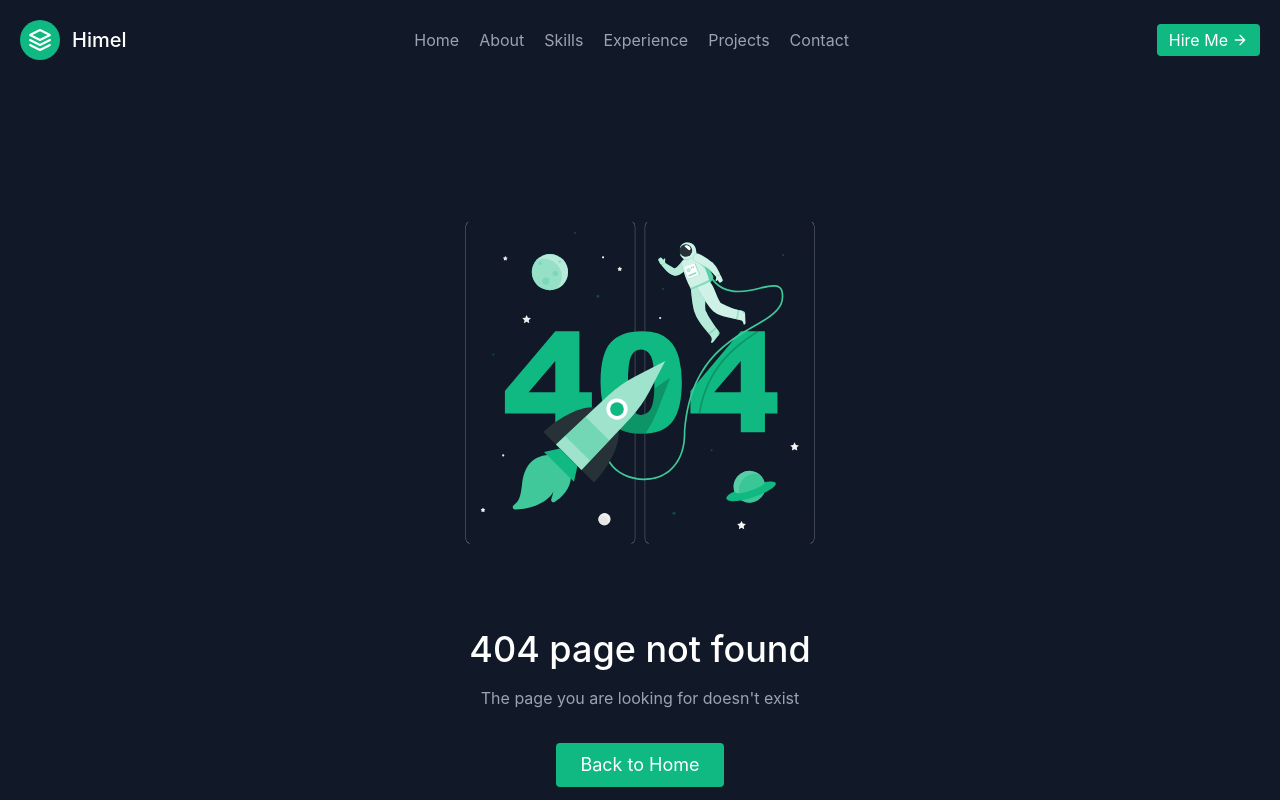
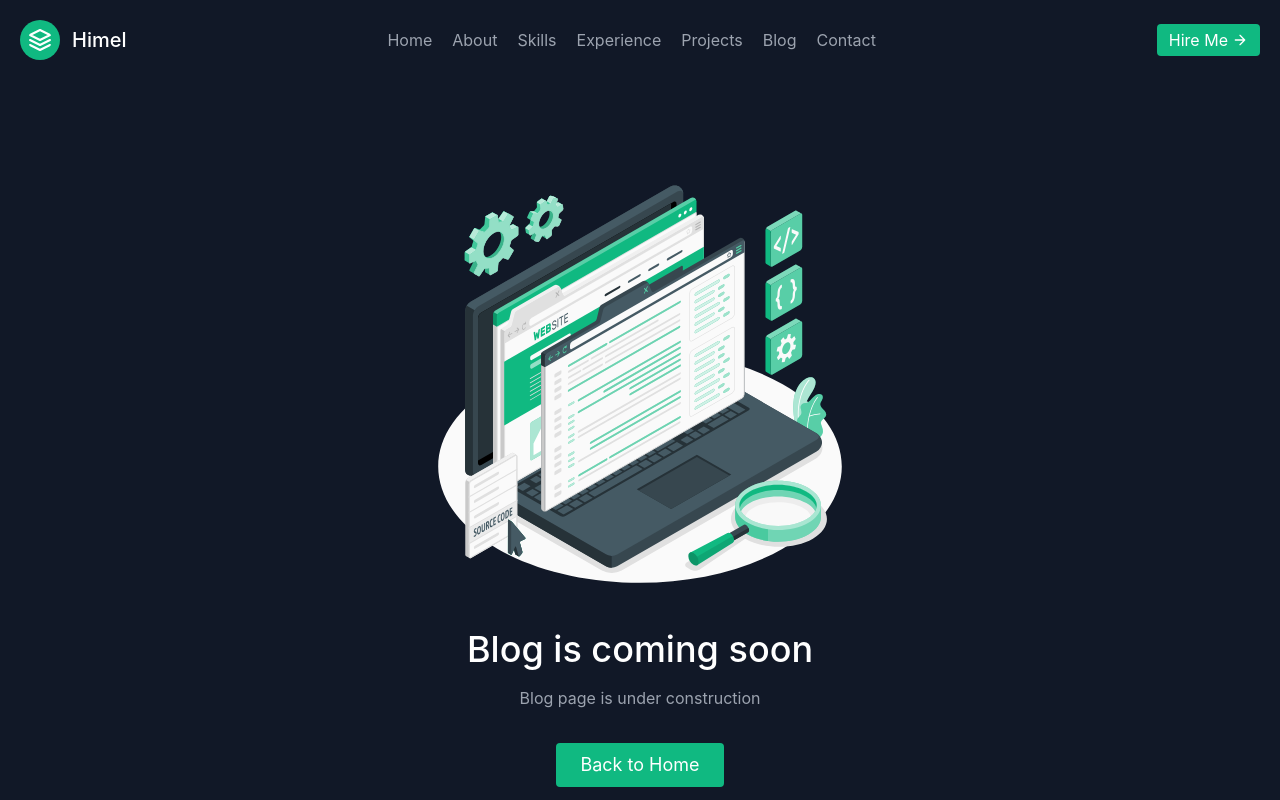
Before and after one commit to c0der-himel/portfolio, a React (Create React App) app: page /blog in a window 1280 px wide. Before the commit this address had no page. Shown: the top 800 px of the page. Built offline with nearby package versions, Linux system fonts and the light colour scheme.

Commit message:
updating

```diff
--- a/src/App.jsx
+++ b/src/App.jsx
@@ -12,6 +12,7 @@ import Details from './components/Details';
 import PageNotFound from './components/PageNotFound';
 import DetailsCar from './components/DetailsCar';
 import DetailsDoc from './components/DetailsDoc';
+import Blog from './components/Blog';
 
 function App() {
   return (
@@ -46,6 +47,9 @@ function App() {
         <Route exact path="/detailsdoc">
           <DetailsDoc />
         </Route>
+        <Route exact path="/blog">
+          <Blog />
+        </Route>
         <Route exact path="*">
           <PageNotFound />
         </Route>
--- /dev/null
+++ b/src/components/Blog.jsx
@@ -0,0 +1,34 @@
+import { HashLink } from 'react-router-hash-link';
+import blogImage from '../assets/images/blog/blog.svg';
+
+const Blog = () => {
+  return (
+    <section className="text-gray-400 bg-gray-900 body-font">
+      <div className="container mx-auto flex px-5 py-24 items-center justify-center flex-col">
+        <img
+          className="lg:w-2/6 md:w-3/6 w-5/6 mb-10 object-cover object-center rounded"
+          alt="hero"
+          src={blogImage}
+        />
+        <div className="text-center lg:w-2/3 w-full">
+          <h1 className="title-font sm:text-4xl text-3xl mb-4 font-medium text-white">
+            Blog is coming soon
+          </h1>
+          <p className="leading-relaxed mb-8">
+            Blog page is under construction
+          </p>
+          <div className="flex justify-center">
+            <HashLink
+              to="/home"
+              className="inline-flex text-white bg-green-500 border-0 py-2 px-6 focus:outline-none hover:bg-green-600 rounded text-lg"
+            >
+              Back to Home
+            </HashLink>
+          </div>
+        </div>
+      </div>
+    </section>
+  );
+};
+
+export default Blog;
--- a/src/components/Header.jsx
+++ b/src/components/Header.jsx
@@ -54,6 +54,12 @@ const Header = () => {
             Projects
           </HashLink>
           <HashLink
+            to="/blog"
+            className="mr-5 hover:text-green-500 cursor-pointer"
+          >
+            Blog
+          </HashLink>
+          <HashLink
             to="/home#contact"
             className="mr-5 hover:text-green-500 cursor-pointer"
           >
--- a/src/components/Hero.jsx
+++ b/src/components/Hero.jsx
@@ -1,6 +1,7 @@
 import hero from '../assets/images/hero/hero.svg';
 import { FontAwesomeIcon } from '@fortawesome/react-fontawesome';
 import { faLinkedinIn, faGithubAlt } from '@fortawesome/free-brands-svg-icons';
+import { HashLink } from 'react-router-hash-link';
 
 const Hero = () => {
   return (
@@ -46,9 +47,19 @@ const Hero = () => {
           <p className="mb-8 text-lg leading-relaxed">
             I build web applications with modern technologies like MERN stack,
             commit my code on{' '}
-            <span className="font-bold text-green-500 underline">Github</span>{' '}
+            <a
+              rel="noreferrer"
+              target="_blank"
+              href="https://github.com/c0der-himel"
+              className="font-bold text-green-500 underline"
+            >
+              Github
+            </a>{' '}
             and write on my{' '}
-            <span className="font-bold text-green-500 underline">Blog</span>.
+            <HashLink to="/blog" className="font-bold text-green-500 underline">
+              Blog
+            </HashLink>
+            .
           </p>
           <div className="flex justify-center">
             <a
```
Also changed, not shown: src/assets/images/blog/blog.svg (added).
